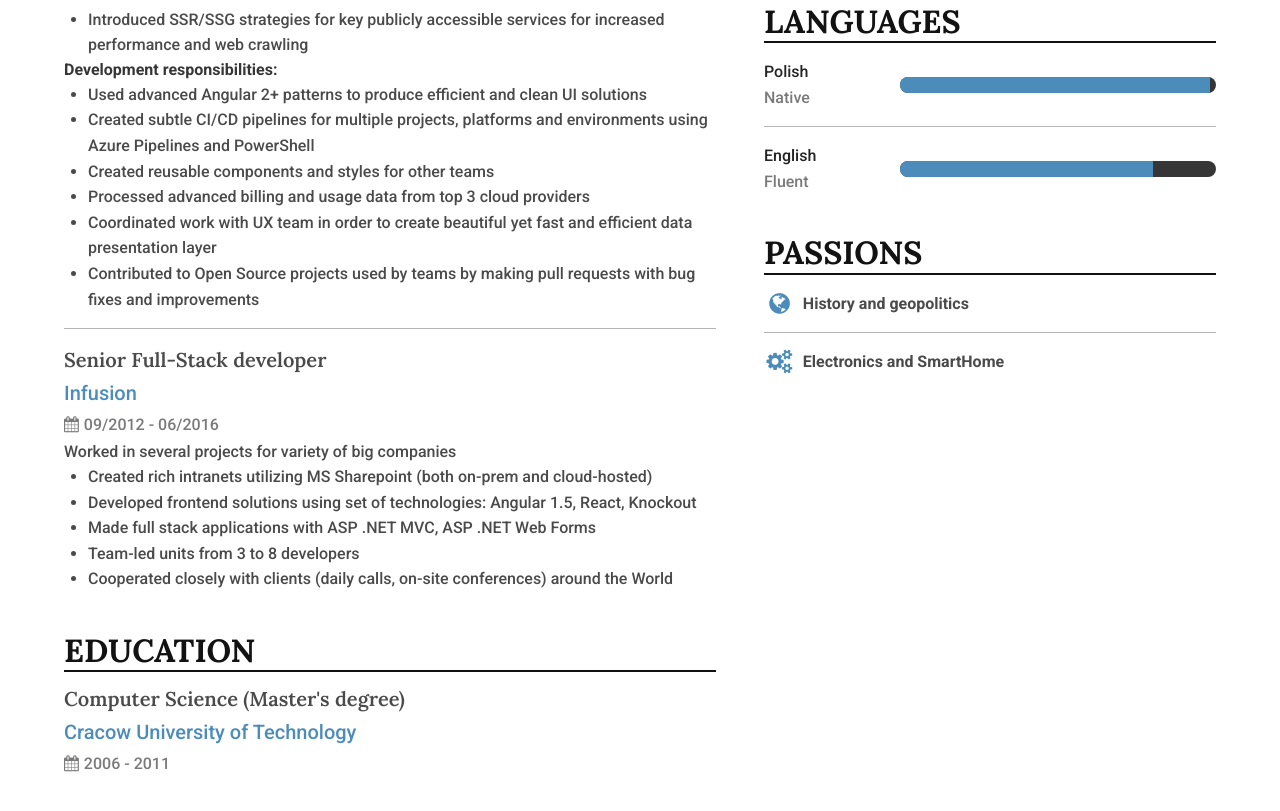
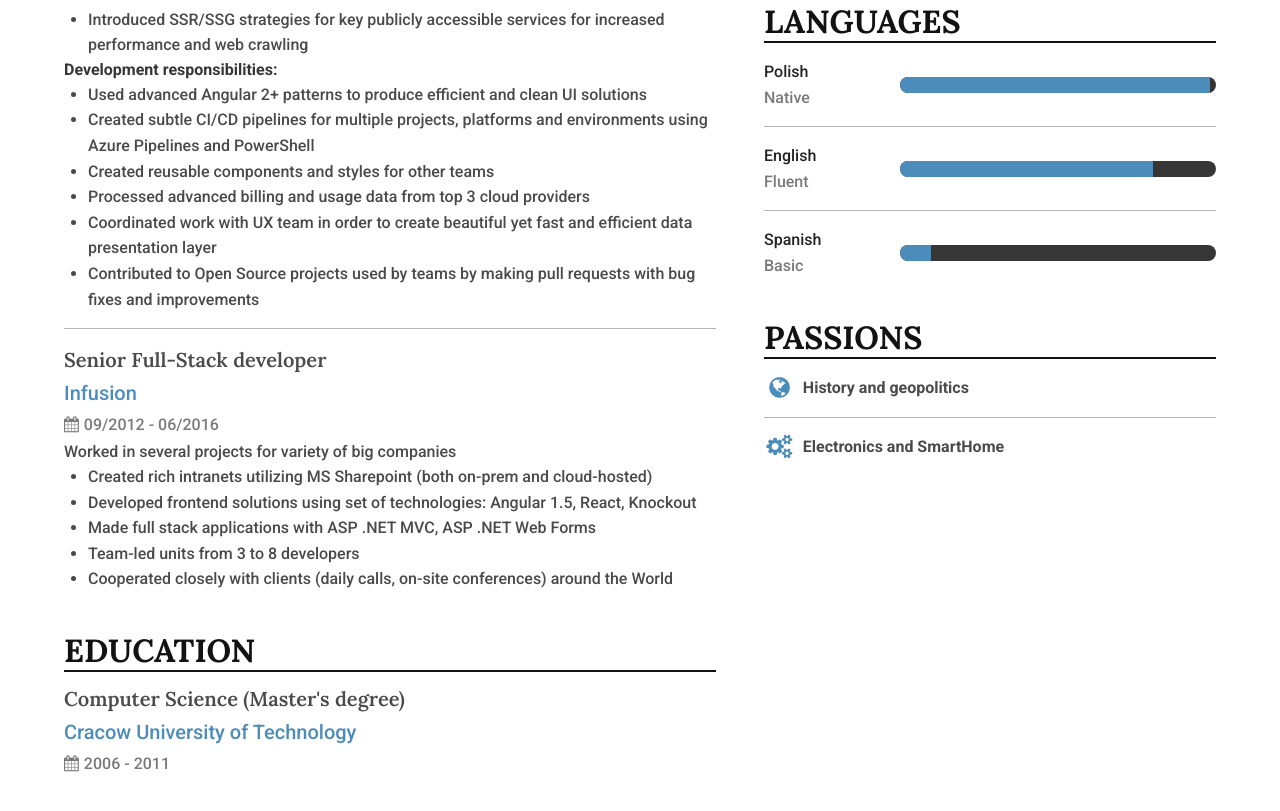
Before and after one commit to orkisz/cv, a website: page index.html in a window 1280 px wide. Shown: the part 1201-2012 px from the top of the page. Drawn offline with nearby package versions, Linux system fonts and the light colour scheme; files that its build step writes are made by us from their sources.

Commit message:
add Spanish

```diff
--- a/index.html
+++ b/index.html
@@ -286,6 +286,17 @@
                 max="100"
               ></progress>
             </li>
+            <li class="is-flex is-align-items-center">
+              <div class="is-flex is-flex-direction-column is-flex-grow-0">
+                <span class="has-text-black-ter">Spanish</span>
+                <span class="has-text-grey">Basic</span>
+              </div>
+              <progress
+                class="progress is-normal is-primary"
+                value="10"
+                max="100"
+              ></progress>
+            </li>
           </ul>
         </section>
         <section>
```
